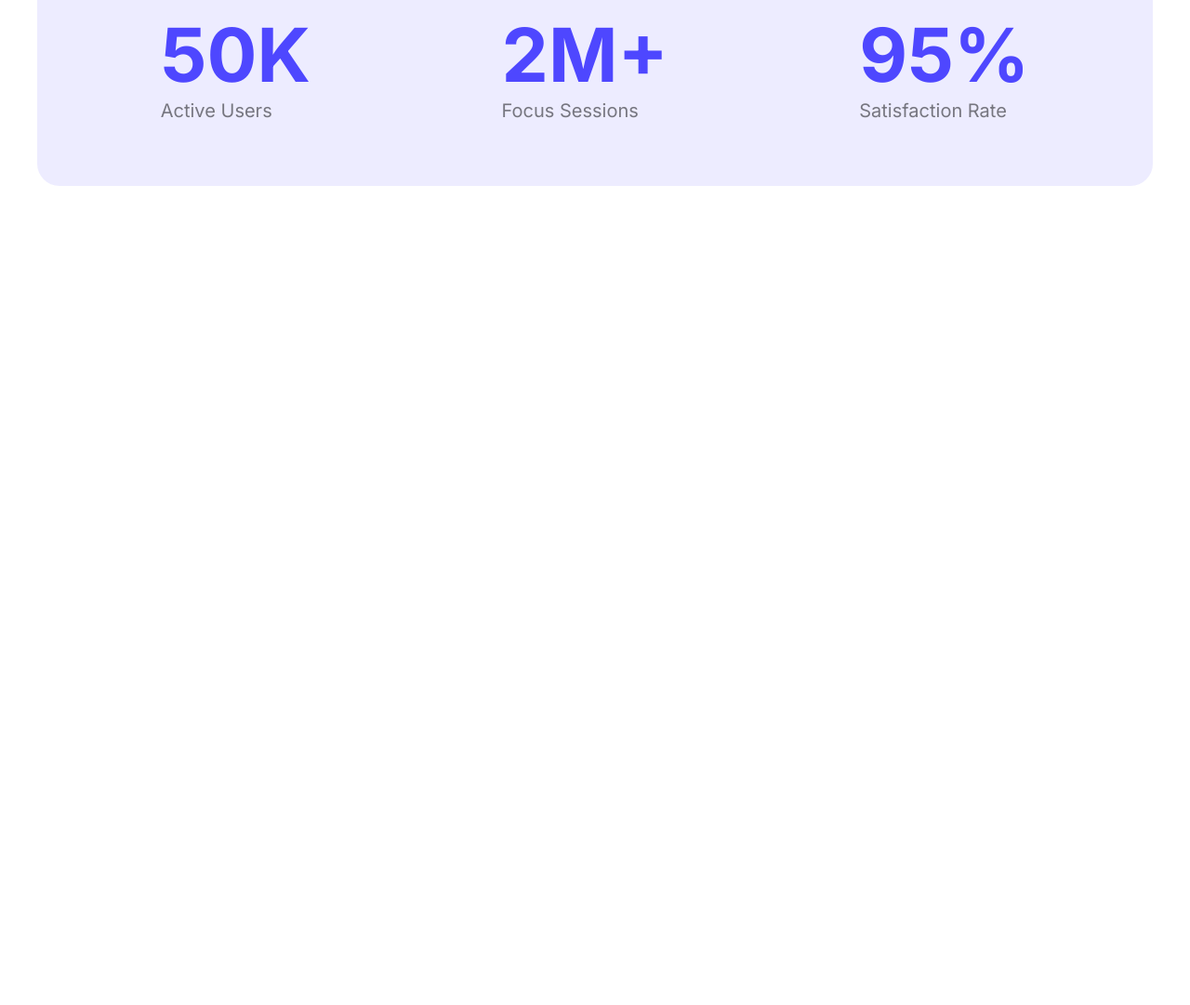
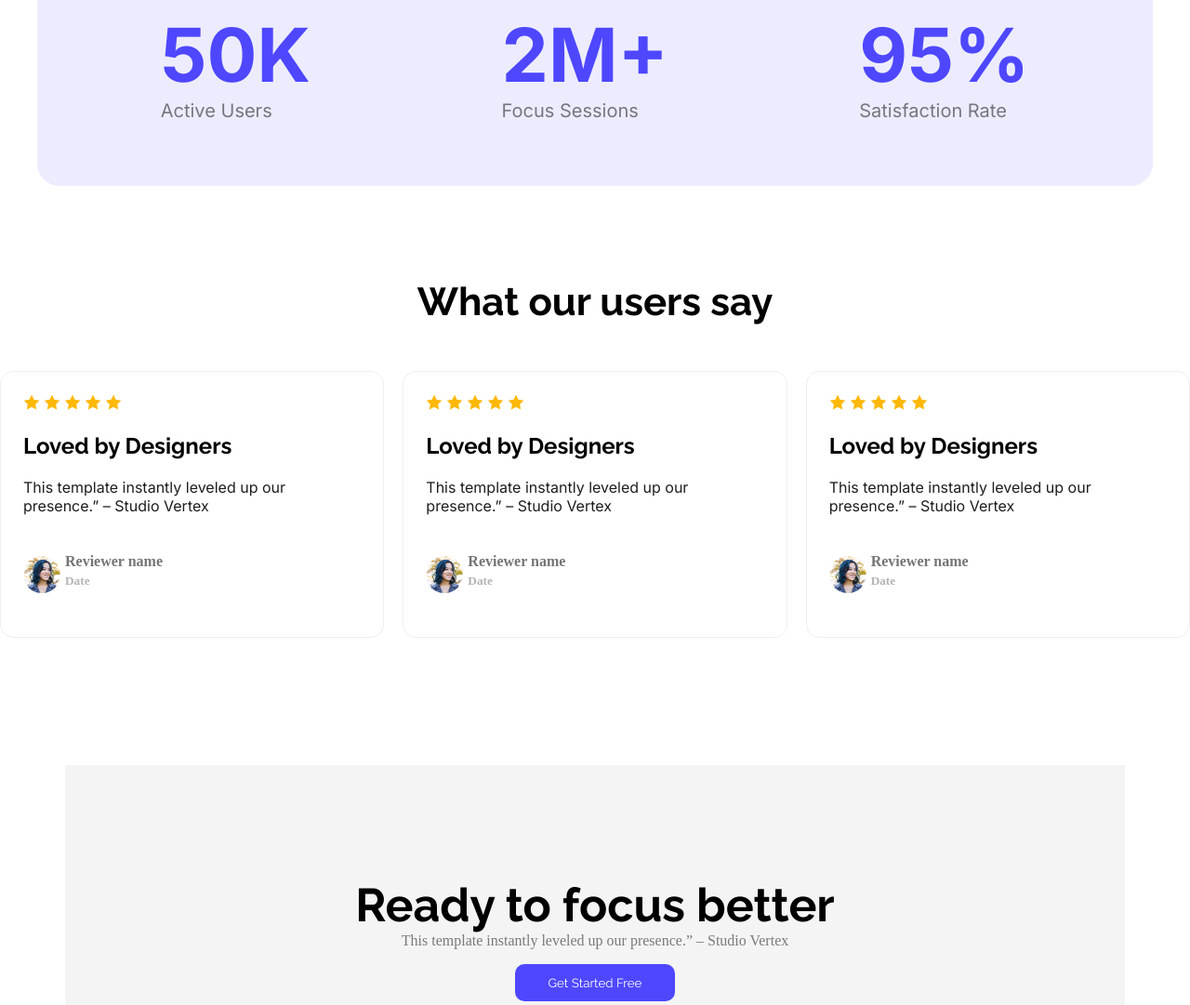
Before and after one commit to Dipro-Tryhard/assignment-1, a plain HTML site: page index.html in a window 1280 px wide. Shown: the part 1282-2363 px from the top of the page at 93% size. Before the commit the page ends 1582 px from the top, so only its background shows below. Drawn offline with Linux system fonts and the light colour scheme.

Commit message:
Challenge  section completed

```diff
--- a/index.html
+++ b/index.html
@@ -75,6 +75,83 @@
       </section>
 			<!-- productive section end -->
 
+		<!-- feedback-section -->
+		<section class="feedback-section">
+				<h3 class="feedback-title raleway">What our users say</h3>
+			<div class="feedback-container">
+			<div class="user-say">
+			<div>
+				<img src="Assets/icon-star.png" alt="star">
+				<img src="Assets/icon-star.png" alt="star">
+				<img src="Assets/icon-star.png" alt="star">
+				<img src="Assets/icon-star.png" alt="star">
+				<img src="Assets/icon-star.png" alt="star">
+			</div>
+				<h2 class="raleway" >Loved by Designers</h2>
+				<p class="user-description inter">This template instantly leveled up our presence.” – Studio Vertex</p>
+			<div class="reviewer-details">
+				<img class="avatar" src="Assets/avatar.png" alt="avatar">
+			<div>
+				<h4 class="reviewer-name">Reviewer name</h4>
+				<h5 class="date">Date</h5>
+			</div>
+			</div>
+			</div>
+
+			<div class="user-say">
+			<div>
+				<img src="Assets/icon-star.png" alt="star">
+				<img src="Assets/icon-star.png" alt="star">
+				<img src="Assets/icon-star.png" alt="star">
+				<img src="Assets/icon-star.png" alt="star">
+				<img src="Assets/icon-star.png" alt="star">
+			</div>
+				<h2 class="raleway" >Loved by Designers</h2>
+				<p class="user-description inter">This template instantly leveled up our presence.” – Studio Vertex</p>
+			<div class="reviewer-details">
+				<img class="avatar" src="Assets/avatar.png" alt="avatar">
+			<div>
+				<h4 class="reviewer-name">Reviewer name</h4>
+				<h5 class="date">Date</h5>
+			</div>
+			</div>
+			</div>
+
+			<div class="user-say">
+			<div>
+				<img src="Assets/icon-star.png" alt="star">
+				<img src="Assets/icon-star.png" alt="star">
+				<img src="Assets/icon-star.png" alt="star">
+				<img src="Assets/icon-star.png" alt="star">
+				<img src="Assets/icon-star.png" alt="star">
+			</div>
+				<h2 class="raleway" >Loved by Designers</h2>
+				<p class="user-description inter">This template instantly leveled up our presence.” – Studio Vertex</p>
+			<div class="reviewer-details">
+				<img class="avatar" src="Assets/avatar.png" alt="avatar">
+			<div>
+				<h4 class="reviewer-name">Reviewer name</h4>
+				<h5 class="date">Date</h5>
+			</div>
+			</div>
+			</div>
+
+			</div>
+		</section>
+ <!-- end-feedback section -->
+
+ <!-- focus-section -->
+   <section class="focus-section">
+    <div>
+    <h3 class="focus-title raleway">Ready to focus better</h3>
+    <p class="focus-para">This template instantly leveled up our presence.” – Studio Vertex</p>
+    <a href=""><button class="focus-btn primary-btn raleway">Get Started Free</button></a>
+</div>
+    <img class="focus-img" src="Assets/wc-big.png" alt="webflow-conf2022-big">
+   </section>
+   <!-- end-focus section -->
+
+
 	</main>
 
 </body>
--- a/styles/styles.css
+++ b/styles/styles.css
@@ -194,3 +194,93 @@ body{
 }
 
 /* productive section end */
+
+/* feedback-section */
+
+.feedback-title{
+    font-size: 42px;
+    font-weight: bold;
+    margin: auto;
+    text-align: center;
+ }
+
+ .user-description{
+    width: 319px;
+    height: 44px;
+    color: #1E1E1E;
+    }
+
+ .reviewer-name{
+    color: rgba(117, 117, 117, 1);
+    margin-bottom: 0px;
+    width: 267px; height: 22px;
+ }
+
+ .date{
+    color: rgba(179, 179, 179, 1);
+     margin-top: 0px;
+     width: 267px; height: 22px;
+}
+
+.avatar{
+    height: 40px;
+    width: 40px;
+    border-radius:50%;
+}
+
+.reviewer-details{
+    display: flex;
+    align-items: center;
+    gap: 5px;
+
+
+
+}
+
+ .feedback-container{
+      display: flex;
+      gap: 20px;
+      padding-top: 50px;
+      justify-content: center;
+
+ }
+
+ .user-say{
+      padding: 24px;
+      border: 1px solid rgba(242, 237, 237, 1);
+      border-radius: 14px;
+      width: 367px;
+ }
+ /* end-feedback section */
+
+ /* focus-section */
+ .focus-title{
+    font-size: 50px;
+    font-weight: bold;
+    margin-bottom: 0px;
+ }
+
+.focus-para{
+    color: rgba(0, 0, 0, 0.5);
+    margin-top: 0px;
+}
+
+.focus-btn{
+    padding: 12px 36px;
+    border-radius: 10px;
+
+}
+ .focus-img{
+    border-radius: 48px;
+    margin-top: 20px;
+ }
+
+ .focus-section{
+    margin: 137px auto;
+    text-align: center;
+    padding-top: 71px;
+    background-color:rgba(244, 244, 244, 1);
+    width: 1140px; height: 632px;
+ }
+
+ /* end-focus section */
```
